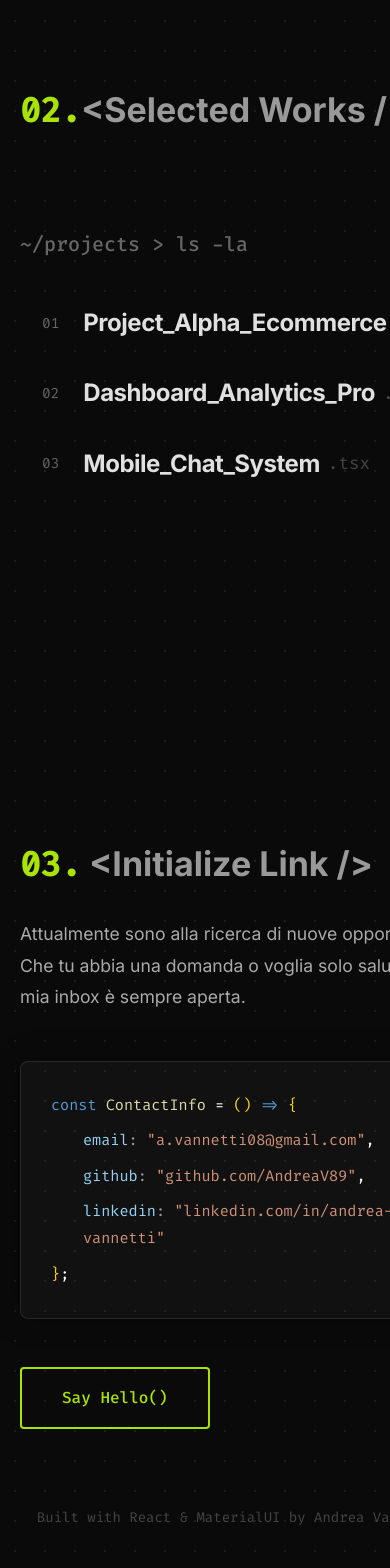
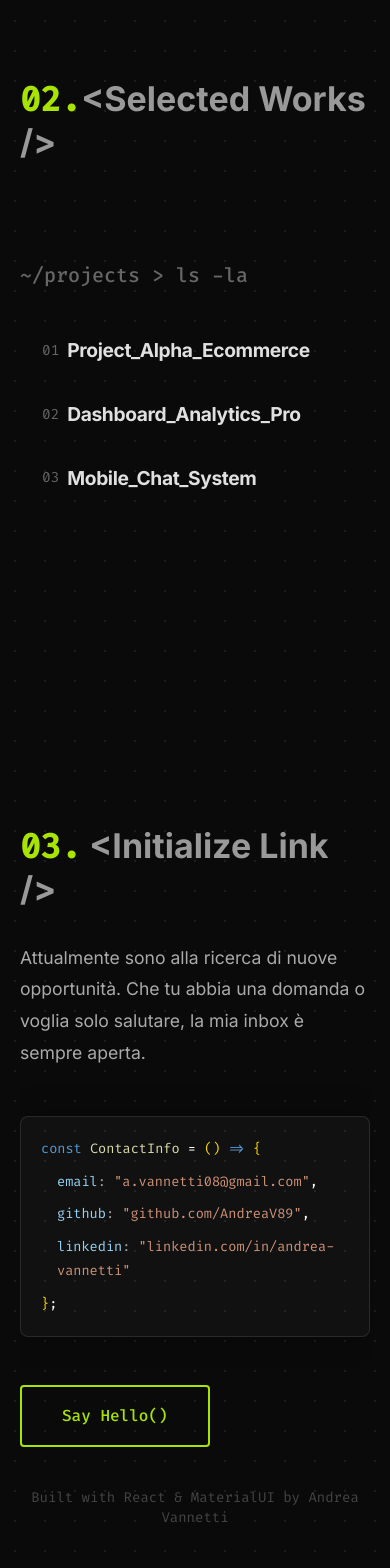
Before and after one commit to AndreaV89/Portfolio, a React (Vite) app: page / in a window 390 px wide. Shown: the part 984-2552 px from the top of the page. Built offline with nearby package versions, Linux system fonts and the light colour scheme.

Commit message:
modifiche mobile

```diff
--- a/src/components/Contact.jsx
+++ b/src/components/Contact.jsx
@@ -3,7 +3,7 @@ import { Box, Typography, Button } from "@mui/material";
 
 const Contact = () => {
   return (
-    <Box sx={{ width: "100%" }}>
+    <Box sx={{ width: "100%", overflow: "hidden" }}>
       {/* RIPRISTINATO IL TITOLO GRANDE */}
       <Typography variant="h4" sx={{ mb: 4, fontWeight: 700 }}>
         <span
@@ -27,13 +27,15 @@ const Contact = () => {
           background: "rgba(255, 255, 255, 0.03)",
           border: "1px solid rgba(255, 255, 255, 0.1)",
           borderRadius: "8px",
-          padding: "30px",
+          padding: { xs: "20px", md: "30px" },
           maxWidth: "500px",
+          width: "100%",
           fontFamily: '"Fira Code", monospace',
-          fontSize: "0.95rem",
+          fontSize: { xs: "0.85rem", md: "0.95rem" },
           position: "relative",
           boxShadow: "0 0 30px rgba(0,0,0,0.3)",
           transition: "border-color 0.3s",
+          overflowX: "auto",
           "&:hover": {
             borderColor: "rgba(168, 228, 0, 0.3)",
           },
@@ -48,7 +50,7 @@ const Contact = () => {
           <span style={{ color: "#fdd600" }}> {"{"}</span>
         </div>
 
-        <Box sx={{ pl: 4, my: 1 }}>
+        <Box sx={{ pl: { xs: 2, md: 4 }, my: 1 }}>
           <div style={{ marginBottom: "8px" }}>
             <span style={{ color: "#95d2f2" }}>email</span>:
             <a
@@ -62,7 +64,7 @@ const Contact = () => {
               ,
             </a>
           </div>
-          <div style={{ marginBottom: "8px" }}>
+          <div style={{ marginBottom: "8px", whiteSpace: "nowrap" }}>
             <span style={{ color: "#95d2f2" }}>github</span>:
             <a
               href="https://github.com/AndreaV89"
--- a/src/components/Layout.jsx
+++ b/src/components/Layout.jsx
@@ -79,6 +79,8 @@ const Layout = ({ children }) => {
           paddingRight: { xs: "20px", md: "0" },
           paddingBottom: "10px",
           minHeight: "100vh",
+          width: "100%",
+          overflowX: "hidden",
         }}
       >
         {children}
--- a/src/components/ProjectList.jsx
+++ b/src/components/ProjectList.jsx
@@ -1,6 +1,12 @@
 // src/components/ProjectList.jsx
 import { useState } from "react";
-import { Box, Typography, LinearProgress } from "@mui/material";
+import {
+  Box,
+  Typography,
+  LinearProgress,
+  useMediaQuery,
+  useTheme,
+} from "@mui/material";
 
 // 1. I DATI DEI PROGETTI (Modifica questi in futuro!)
 const projects = [
@@ -35,17 +41,18 @@ const projects = [
 ];
 
 const ProjectList = () => {
-  // Stato per sapere su quale progetto siamo
   const [hoveredProject, setHoveredProject] = useState(null);
-  // Stato per la posizione del tooltip (coordinate X e Y)
   const [mousePos, setMousePos] = useState({ x: 0, y: 0 });
+
+  const theme = useTheme();
+  const isMobile = useMediaQuery(theme.breakpoints.down("md"));
 
   // Funzione che aggiorna la posizione mentre muovi il mouse
   const handleMouseMove = (e) => {
-    setMousePos({
-      x: e.clientX,
-      y: e.clientY,
-    });
+    // Aggiorniamo la posizione solo se NON siamo su mobile
+    if (!isMobile) {
+      setMousePos({ x: e.clientX, y: e.clientY });
+    }
   };
 
   return (
@@ -87,7 +94,7 @@ const ProjectList = () => {
               sx={{
                 fontFamily: '"Fira Code", monospace',
                 color: "#666",
-                mr: 3,
+                mr: { xs: 1, md: 3 },
                 fontSize: "0.9rem",
               }}
             >
@@ -103,6 +110,7 @@ const ProjectList = () => {
                   hoveredProject?.id === project.id ? "#a8e400" : "#e0e0e0", // Diventa verde se selezionato
                 fontFamily: '"Inter", sans-serif',
                 letterSpacing: "-0.02em",
+                fontSize: { xs: "1.2rem", md: "1.5rem" },
               }}
             >
               {project.name}
@@ -114,6 +122,7 @@ const ProjectList = () => {
                 ml: 1,
                 color: "#444",
                 fontFamily: '"Fira Code", monospace',
+                display: { xs: "none", sm: "block" },
               }}
             >
               .tsx
@@ -123,11 +132,10 @@ const ProjectList = () => {
       </Box>
 
       {/* 3. IL TOOLTIP FLOTTANTE (Appare solo se hoveredProject esiste) */}
-      {hoveredProject && (
+      {!isMobile && hoveredProject && (
         <Box
           sx={{
             position: "fixed",
-            // Posizioniamo il tooltip 40px a destra e 20px sotto il mouse
             left: mousePos.x + 40,
             top: mousePos.y + 20,
             width: "300px",
```
